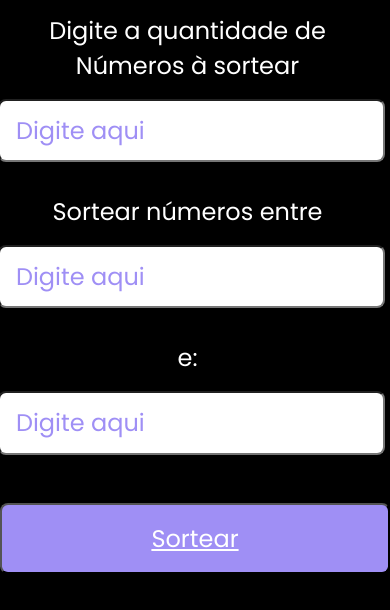
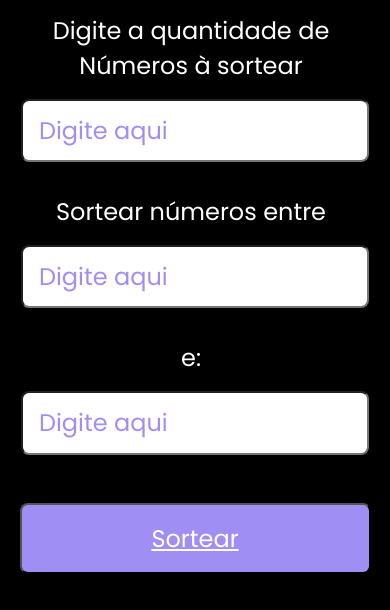
Before and after one commit to DiegoEstefano/Sorteio, a plain HTML site: page index.html in a window 390 px wide. Shown: the part 196-806 px from the top of the page. Drawn offline with Linux system fonts and the light colour scheme.

Commit message:
First commit

```diff
--- a/style.css
+++ b/style.css
@@ -7,6 +7,8 @@
     font-family: "poppins",serif;
     color: white;
 }
+
+
 
 body {
     background-color: rgb(0, 0, 0);
@@ -45,6 +47,7 @@ input {
 
 ::-webkit-input-placeholder {
     color: rgb(159, 143, 245) ;
+    visibility: hidden;
  }
 
 .list {
@@ -60,8 +63,7 @@ p {
 }
 
 button {
-
-    width: 100%;
+    width: 30vw;
     border-radius: 0.5rem;
     padding: 1rem;
     font-size: 1.5rem;
@@ -72,12 +74,20 @@ button {
 
 @media (max-width: 400px){
 .container {
-    max-width: 90vw;
+    margin: auto;
+    max-width: 80vw;
     max-height: 100vh;
     flex-direction: column;
     text-align: center;
     align-items: center;
+    justify-content: center;
+
 }
+
+
+::-webkit-input-placeholder {
+    visibility: visible;
+ }
 
 label {
     padding-bottom: 1rem;
@@ -86,6 +96,10 @@ label {
 input {
     width: 100%;
     padding: 1rem;
+}
+
+button {
+    width: 90vw;
 }
 
 .list {
```
